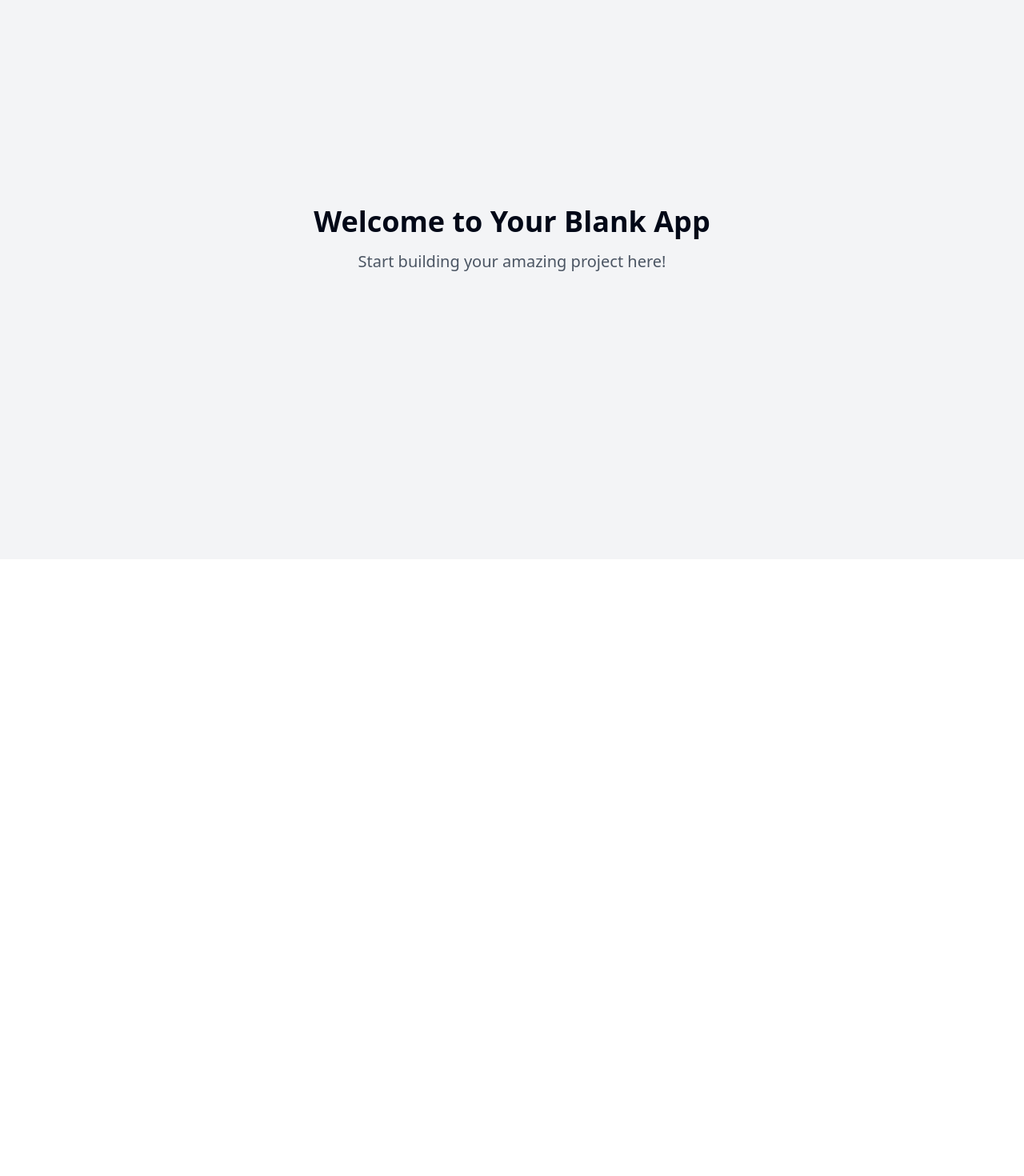
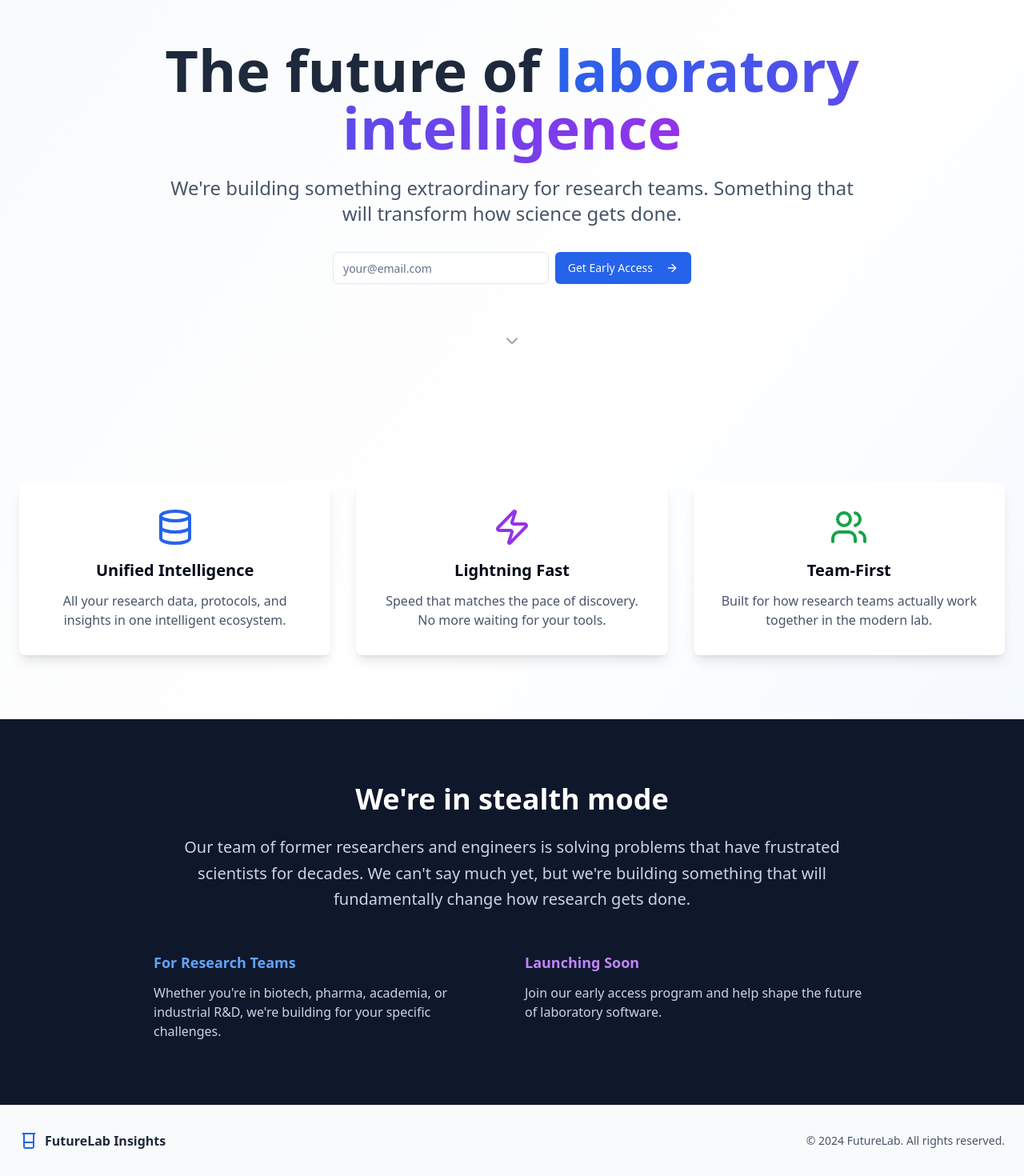
Before and after one commit to tulpahq/future-lab-insights, a React (Vite) app: page / in a window 1280 px wide. Shown: the part 101-1571 px from the top of the page at 80% size. Before the commit the page ends 800 px from the top, so only its background shows below. Built offline with nearby package versions, Linux system fonts and the light colour scheme.

Commit message:
feat: Create landing page
Implement a basic landing page for a laboratory software startup.

```diff
--- a/src/pages/Index.tsx
+++ b/src/pages/Index.tsx
@@ -1,12 +1,144 @@
-// Update this page (the content is just a fallback if you fail to update the page)
+
+import { Button } from "@/components/ui/button";
+import { Input } from "@/components/ui/input";
+import { Label } from "@/components/ui/label";
+import { Card, CardContent } from "@/components/ui/card";
+import { ArrowRight, Beaker, Database, Zap, Users, ChevronDown } from "lucide-react";
+import { useState } from "react";
+import { useToast } from "@/hooks/use-toast";
 
 const Index = () => {
+  const [email, setEmail] = useState("");
+  const { toast } = useToast();
+
+  const handleEarlyAccess = (e: React.FormEvent) => {
+    e.preventDefault();
+    if (email) {
+      toast({
+        title: "Thanks for your interest!",
+        description: "We'll be in touch soon with updates.",
+      });
+      setEmail("");
+    }
+  };
+
   return (
-    <div className="min-h-screen flex items-center justify-center bg-gray-100">
-      <div className="text-center">
-        <h1 className="text-4xl font-bold mb-4">Welcome to Your Blank App</h1>
-        <p className="text-xl text-gray-600">Start building your amazing project here!</p>
-      </div>
+    <div className="min-h-screen bg-gradient-to-br from-slate-50 via-white to-blue-50">
+      {/* Navigation */}
+      <nav className="px-6 py-4 flex justify-between items-center max-w-7xl mx-auto">
+        <div className="flex items-center space-x-2">
+          <Beaker className="h-8 w-8 text-blue-600" />
+          <span className="text-xl font-bold text-slate-800">FutureLab</span>
+        </div>
+        <Button variant="outline">Contact</Button>
+      </nav>
+
+      {/* Hero Section */}
+      <section className="px-6 py-20 max-w-7xl mx-auto text-center">
+        <div className="max-w-4xl mx-auto">
+          <h1 className="text-5xl md:text-7xl font-bold text-slate-800 mb-6 leading-tight">
+            The future of
+            <span className="bg-gradient-to-r from-blue-600 to-purple-600 bg-clip-text text-transparent"> laboratory intelligence</span>
+          </h1>
+          <p className="text-xl md:text-2xl text-slate-600 mb-8 leading-relaxed">
+            We're building something extraordinary for research teams.
+            Something that will transform how science gets done.
+          </p>
+          <div className="flex flex-col sm:flex-row gap-4 justify-center items-center mb-16">
+            <form onSubmit={handleEarlyAccess} className="flex gap-2 w-full max-w-md">
+              <Input
+                type="email"
+                placeholder="your@email.com"
+                value={email}
+                onChange={(e) => setEmail(e.target.value)}
+                className="flex-1"
+                required
+              />
+              <Button type="submit" className="bg-blue-600 hover:bg-blue-700">
+                Get Early Access
+                <ArrowRight className="ml-2 h-4 w-4" />
+              </Button>
+            </form>
+          </div>
+          <div className="animate-bounce">
+            <ChevronDown className="h-6 w-6 text-slate-400 mx-auto" />
+          </div>
+        </div>
+      </section>
+
+      {/* Features Grid */}
+      <section className="px-6 py-20 max-w-7xl mx-auto">
+        <div className="grid md:grid-cols-3 gap-8">
+          <Card className="border-none shadow-lg hover:shadow-xl transition-shadow duration-300">
+            <CardContent className="p-8 text-center">
+              <Database className="h-12 w-12 text-blue-600 mx-auto mb-4" />
+              <h3 className="text-xl font-semibold mb-3">Unified Intelligence</h3>
+              <p className="text-slate-600">
+                All your research data, protocols, and insights in one intelligent ecosystem.
+              </p>
+            </CardContent>
+          </Card>
+
+          <Card className="border-none shadow-lg hover:shadow-xl transition-shadow duration-300">
+            <CardContent className="p-8 text-center">
+              <Zap className="h-12 w-12 text-purple-600 mx-auto mb-4" />
+              <h3 className="text-xl font-semibold mb-3">Lightning Fast</h3>
+              <p className="text-slate-600">
+                Speed that matches the pace of discovery. No more waiting for your tools.
+              </p>
+            </CardContent>
+          </Card>
+
+          <Card className="border-none shadow-lg hover:shadow-xl transition-shadow duration-300">
+            <CardContent className="p-8 text-center">
+              <Users className="h-12 w-12 text-green-600 mx-auto mb-4" />
+              <h3 className="text-xl font-semibold mb-3">Team-First</h3>
+              <p className="text-slate-600">
+                Built for how research teams actually work together in the modern lab.
+              </p>
+            </CardContent>
+          </Card>
+        </div>
+      </section>
+
+      {/* Mystery Section */}
+      <section className="px-6 py-20 bg-slate-900 text-white">
+        <div className="max-w-4xl mx-auto text-center">
+          <h2 className="text-4xl font-bold mb-6">We're in stealth mode</h2>
+          <p className="text-xl text-slate-300 mb-8 leading-relaxed">
+            Our team of former researchers and engineers is solving problems that have
+            frustrated scientists for decades. We can't say much yet, but we're building
+            something that will fundamentally change how research gets done.
+          </p>
+          <div className="grid md:grid-cols-2 gap-8 mt-12">
+            <div className="text-left">
+              <h3 className="text-lg font-semibold mb-3 text-blue-400">For Research Teams</h3>
+              <p className="text-slate-300">
+                Whether you're in biotech, pharma, academia, or industrial R&D,
+                we're building for your specific challenges.
+              </p>
+            </div>
+            <div className="text-left">
+              <h3 className="text-lg font-semibold mb-3 text-purple-400">Launching Soon</h3>
+              <p className="text-slate-300">
+                Join our early access program and help shape the future of
+                laboratory software.
+              </p>
+            </div>
+          </div>
+        </div>
+      </section>
+
+      {/* Footer */}
+      <footer className="px-6 py-8 bg-slate-50 border-t">
+        <div className="max-w-7xl mx-auto flex justify-between items-center">
+          <div className="flex items-center space-x-2">
+            <Beaker className="h-6 w-6 text-blue-600" />
+            <span className="font-semibold text-slate-800">FutureLab Insights</span>
+          </div>
+          <p className="text-slate-600 text-sm">© 2024 FutureLab. All rights reserved.</p>
+        </div>
+      </footer>
     </div>
   );
 };
```
